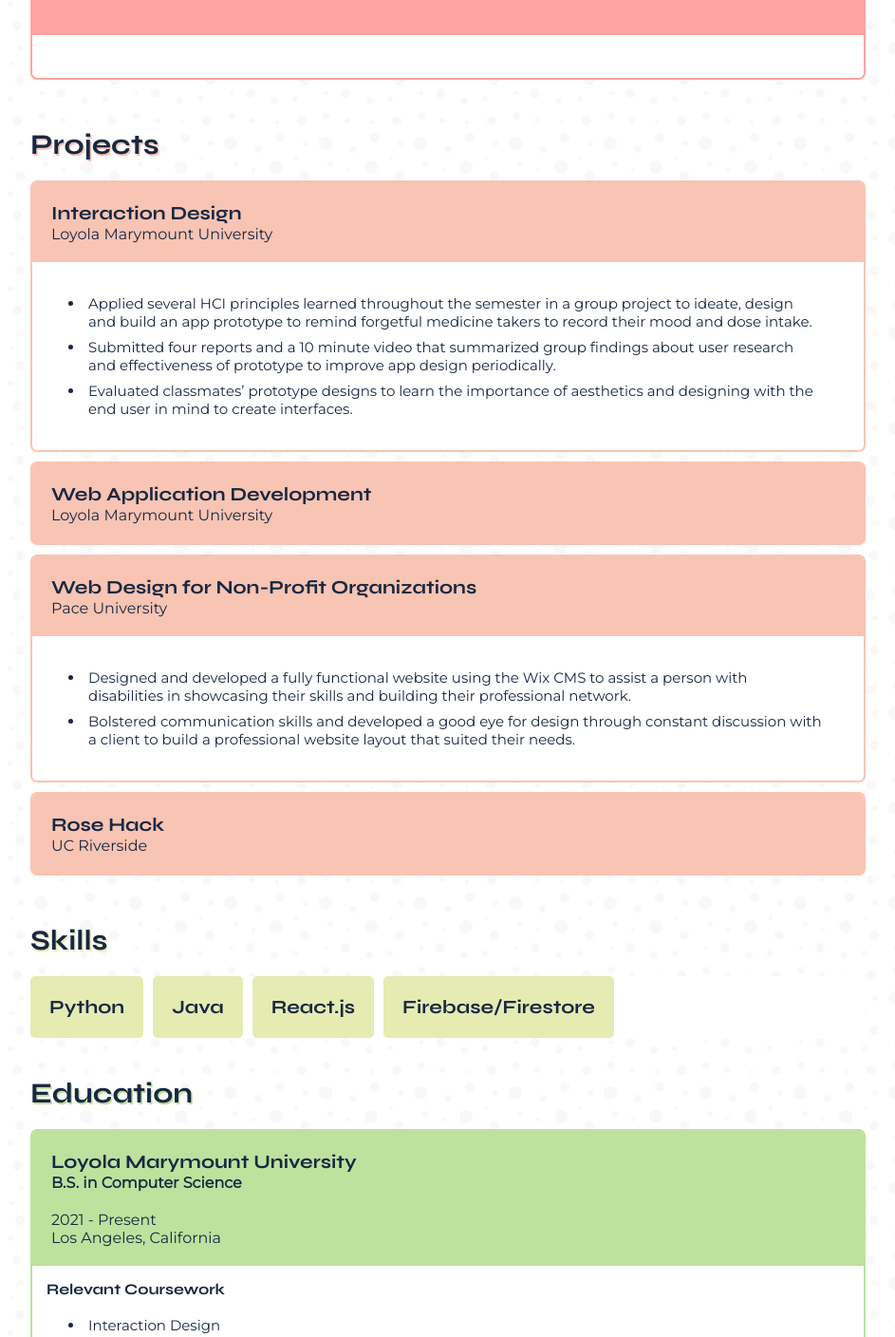
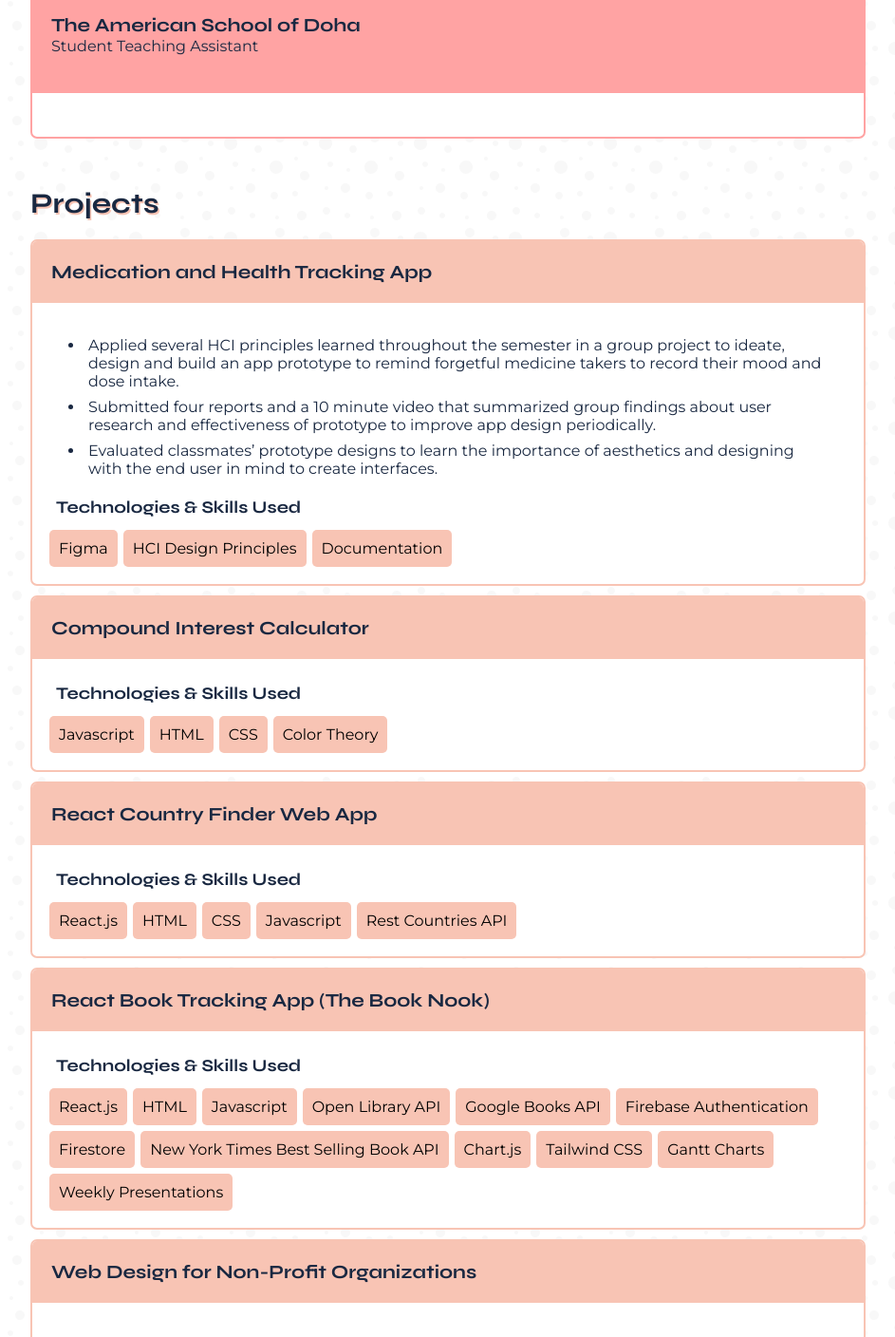
Before and after one commit to speer987/personal-website, a React (Create React App) app: page / in a window 1280 px wide. Shown: the part 1360-2768 px from the top of the page at 95% size, without its empty margins (168-1111 px from the left). Built offline with nearby package versions, Linux system fonts and the light colour scheme.

Commit message:
adding updated cards to show chips underneath each project description

```diff
--- a/src/App.css
+++ b/src/App.css
@@ -307,6 +307,28 @@
   font-family: var(--primary-font);
 }
 
+h5 {
+  font-size: 18px;
+  color: var(--text-color);
+  font-family: var(--primary-font);
+  margin: 10px;
+}
+
+.pill {
+  background-color: #F8C4B4;
+  padding: 10px;
+  margin: 3px;
+  width: auto;
+  border-radius: 5px;
+  font-family: var(--secondary-font);
+  font-size: 16px;
+}
+
+#pill-parent {
+  display: flex;
+  flex-wrap: wrap;
+}
+
 h3,
 h4,
 p {
@@ -316,7 +338,7 @@
 
 ul {
   font-family: var(--secondary-font);
-  font-size: 15px;
+  font-size: 16px;
   color: var(--text-color);
 }
 
--- a/src/App.js
+++ b/src/App.js
@@ -17,16 +17,16 @@
           </p>
         </div>
         <a href="#title-one">
-          <button id="button-one">Projects</button>
+          <button id="button-one">Experience</button>
         </a>
         <a href="#title-two">
-          <button id="button-two">Education</button>
+          <button id="button-two">Projects</button>
         </a>
         <a href="#title-three">
-          <button id="button-three">Hackathons</button>
+          <button id="button-three">Skills</button>
         </a>
         <a href="#title-four">
-          <button id="button-four">Work Experience</button>
+          <button id="button-four">Education</button>
         </a>
         <h2 id="title-one">Experience</h2>
         <div id="flex-one">
--- a/src/components/Coursework.js
+++ b/src/components/Coursework.js
@@ -3,19 +3,33 @@
     <div className="card" id="course" key={courseInfo.course}>
       <div className="subheader-one">
         <h3>{courseInfo.course}</h3>
-        <h4>{courseInfo.university}</h4>
+        {/* <h4>{courseInfo.university}</h4> */}
       </div>
-      {courseInfo?.desc ? (
-        <div className="padding">
+      <div className="padding">
+        {courseInfo?.desc ? (
           <ul>
             {courseInfo?.desc.map((item) => (
               <li key={item}>{item}</li>
             ))}
           </ul>
-        </div>
-      ) : (
-        <div></div>
-      )}
+        ) : (
+          <div></div>
+        )}
+        {courseInfo?.tech ? (
+          <div>
+            <h5>Technologies & Skills Used</h5>
+            <div id="pill-parent">
+              {courseInfo?.tech.map((skill) => (
+                <div className="pill" key={skill}>
+                  {skill}
+                </div>
+              ))}
+            </div>
+          </div>
+        ) : (
+          <div></div>
+        )}
+      </div>
     </div>
   ));
 }
--- a/src/components/projects.js
+++ b/src/components/projects.js
@@ -1,17 +1,44 @@
 export const projects = [
   {
-    course: "Interaction Design",
+    course: "Medication and Health Tracking App",
     university: "Loyola Marymount University",
     desc: [
       "Applied several HCI principles learned throughout the semester in a group project to ideate, design and build an app prototype to remind forgetful medicine takers to record their mood and dose intake.",
       "Submitted four reports and a 10 minute video that summarized group findings about user research and effectiveness of prototype to improve app design periodically.",
       "Evaluated classmates’ prototype designs to learn the importance of aesthetics and designing with the end user in mind to create interfaces.",
     ],
+    tech: ["Figma", "HCI Design Principles", "Documentation"],
   },
   {
-    course: "Web Application Development",
+    course: "Compound Interest Calculator",
     university: "Loyola Marymount University",
     // desc: ["I like pie."],
+    tech: ["Javascript", "HTML", "CSS", "Color Theory"],
+  },
+  {
+    course: "React Country Finder Web App",
+    university: "Loyola Marymount University",
+    // desc: ["I like pie."],
+    tech: ["React.js", "HTML", "CSS", "Javascript", "Rest Countries API"],
+  },
+  {
+    course: "React Book Tracking App (The Book Nook)",
+    university: "Loyola Marymount University",
+    // desc: ["I like pie."],
+    tech: [
+      "React.js",
+      "HTML",
+      "Javascript",
+      "Open Library API",
+      "Google Books API",
+      "Firebase Authentication",
+      "Firestore",
+      "New York Times Best Selling Book API",
+      "Chart.js",
+      "Tailwind CSS",
+      "Gantt Charts",
+      "Weekly Presentations",
+    ],
   },
   {
     course: "Web Design for Non-Profit Organizations",
```
